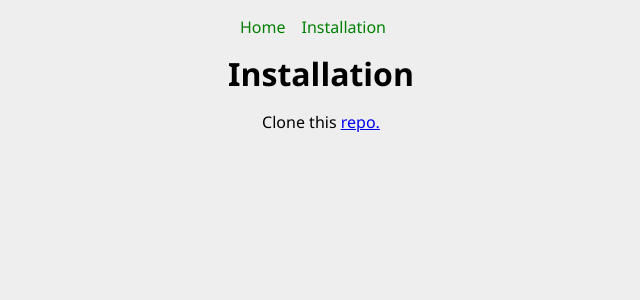
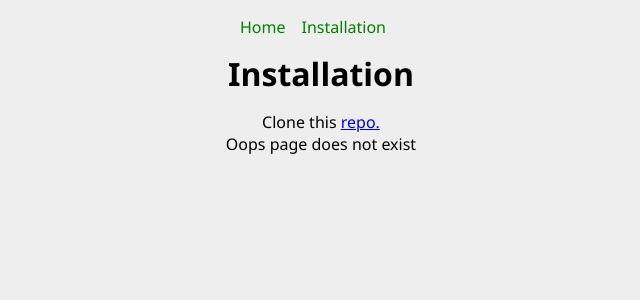
Before and after one commit to notAro14/mern-starter, a React app: page /installation in a window 1280 px wide. Shown: the top 300 px of the page, without its empty margins (319-959 px from the left). Built offline with nearby package versions, Linux system fonts and the light colour scheme.

Commit message:
Replace @reach/router by react-router-dom
To stay classic

```diff
--- a/package.json
+++ b/package.json
@@ -56,12 +56,12 @@
     "webpack-dev-server": "^3.11.0"
   },
   "dependencies": {
-    "@reach/router": "^1.3.4",
     "core-js": "3",
     "mini-css-extract-plugin": "^1.3.1",
     "optimize-css-assets-webpack-plugin": "^5.0.4",
     "react": "^17.0.1",
     "react-dom": "^17.0.1",
+    "react-router-dom": "^5.2.0",
     "terser-webpack-plugin": "^5.0.3",
     "webpack": "^5.9.0",
     "webpack-merge": "^5.4.0"
--- a/src/App.jsx
+++ b/src/App.jsx
@@ -1,9 +1,8 @@
 import React, { Suspense, lazy } from 'react';
 // router
-import { Router } from '@reach/router';
+import { BrowserRouter as Router, Switch, Route } from 'react-router-dom';
 // components
-import Navbar from './components/Navbar';
-import Loading from './components/Loading';
+import { Loading, Navbar, NotFound } from './components';
 
 const HomePage = lazy(() => import('./views/HomePage'));
 const InstallationPage = lazy(() => import('./views/InstallationPage'));
@@ -11,13 +10,22 @@ const InstallationPage = lazy(() => import('./views/InstallationPage'));
 export default () => {
   return (
     <div id="app">
-      <Navbar />
-      <Suspense fallback={<Loading />}>
-        <Router>
-          <HomePage path="/" />
-          <InstallationPage path="/installation" />
-        </Router>
-      </Suspense>
+      <Router>
+        <Navbar />
+        <Switch>
+          <Suspense fallback={<Loading />}>
+            <Route exact path="/">
+              <HomePage />
+            </Route>
+            <Route exact path="/installation">
+              <InstallationPage />
+            </Route>
+            <Route>
+              <NotFound />
+            </Route>
+          </Suspense>
+        </Switch>
+      </Router>
     </div>
   );
 };
--- a/src/components/Loading/index.jsx
+++ b/src/components/Loading/Loading.jsx
@@ -1,5 +1,7 @@
 import React from 'react';
 
-export default function Loading() {
+const Loading = () => {
   return <div>Loading...</div>;
-}
+};
+
+export default Loading;
--- /dev/null
+++ b/src/components/NotFound/NotFound.jsx
@@ -0,0 +1,7 @@
+import React from 'react';
+
+const NotFound = () => {
+  return <div>Oops page does not exist</div>;
+};
+
+export default NotFound;
--- /dev/null
+++ b/src/components/index.js
@@ -0,0 +1,4 @@
+/** eslint-disable */
+export { default as Loading } from './Loading/Loading';
+export { default as Navbar } from './Navbar/Navbar';
+export { default as NotFound } from './NotFound/NotFound';
```
Also changed, not shown: src/components/Navbar/Navbar.jsx (renamed from src/components/Navbar/index.jsx, +5 -3 lines), 1 other file (tests, documents, lock files or other folders).
